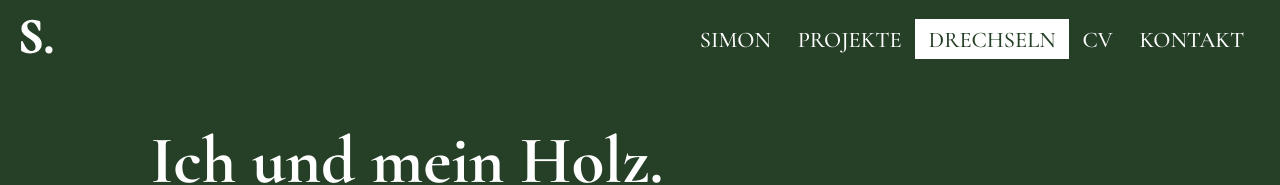
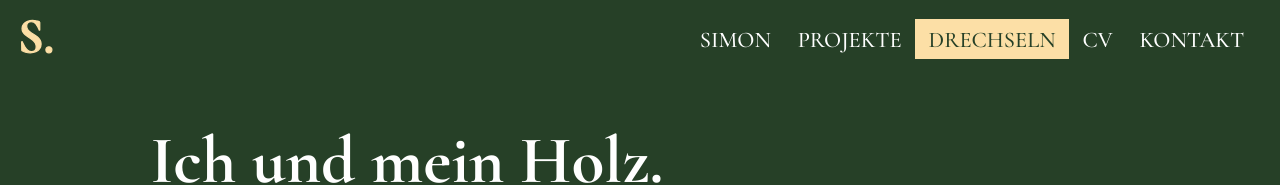
Before and after one commit to heinbl/smey.one, a Next.js app: page /drechseln in a window 1280 px wide. Shown: the top 185 px of the page. Built offline with nearby package versions, Linux system fonts and the light colour scheme.

Commit message:
add new accent colorization

```diff
--- a/components/Header/Header.module.css
+++ b/components/Header/Header.module.css
@@ -204,7 +204,7 @@
     height: 100%;
     width: 100% !important;
     margin: auto;
-    background-color: var(--font);
+    background-color: var(--accent) !important;
     transition: all ease-in .15s;
     z-index: -1;
 }
@@ -219,7 +219,7 @@
     height: 100%;
     width: 0;
     margin: auto;
-    background-color: var(--font);
+    background-color: var(--accent);
     transition: all ease-in .15s;
     z-index: -1;
 }
@@ -235,9 +235,9 @@
 }
 
 .headerImage {
-    stroke: var(--font);
+    stroke: var(--accent);
     /* stroke-width: 2%; */
-    color: var(--font);
+    color: var(--accent);
     height: auto;
     min-width: 50px;
     width: 3vw;
@@ -248,7 +248,7 @@
 
 .headerImage:hover {
     color: var(--background);
-    stroke: var(--font);
+    stroke: var(--accent);
 }
 
 .headerImage:hover {
--- a/components/Header/header.tsx
+++ b/components/Header/header.tsx
@@ -80,7 +80,7 @@ return (
                 className={styles.hamburgerItem}
                 target="_blank"
                 rel="noopener noreferrer"
-                href="mailto:simon.meyer@mailbox.org"
+                href="mailto:hej-simon@mailbox.org"
                 onClick={() => setShowHamburger(!false)}
                 >
                 Kontakt
@@ -113,7 +113,7 @@ return (
               <Link
                 target="_blank"
                 rel="noopener noreferrer"
-                href="mailto:simon.meyer@mailbox.org">
+                href="mailto:hej-simon@mailbox.org">
                 Kontakt
               </Link>
         { /* <Link href="/" className={ styles.navItem }>About</Link> */}
--- a/styles/App.module.css
+++ b/styles/App.module.css
@@ -30,7 +30,7 @@
     position: relative;
     text-decoration: none;
     display: inline-block;
-    background-color: var(--font);
+    background-color: var(--accent);
     color: var(--background);
     transition: all .2s ease-in;
 }
@@ -59,6 +59,7 @@
 
 .quote figcaption {
     font-size: 1.5rem;
+    color: var(--accent);
 }
 
 .light {
@@ -131,7 +132,7 @@
 .actionButton::after {
     content: '';
     position: absolute;
-    background-color: var(--font);
+    background-color: var(--accent);
     top:0;
     bottom: 0;
     left: 0;
@@ -148,6 +149,7 @@
 .actionButton:hover {
     cursor: pointer;
     color: var(--background);
+    border-color: var(--accent);
 }
 
 .pageLink, .pageLink:visited, .pageLink:link {
--- a/styles/globals.css
+++ b/styles/globals.css
@@ -13,12 +13,13 @@
     /* --accent: rgb(60, 82, 51); */
     /* --accent: rgb(216, 216, 246); */
     /* --accent: rgb(242, 193, 78); */
-    --accent: rgb(220, 255, 253);
+    /* --accent: rgb(220, 255, 253); */
+    --accent: rgb(252, 223, 166);
     /* --accent: rgb(0, 0, 0); */
     /* --link: rgb(38, 64, 39); */
     --link: rgb(220, 255, 253);
     /* --link-visited: rgb(60, 82, 51); */
-    --link-visited: rgb(71, 128, 125);
+    --link-visited: rgb(250, 206, 117);
     --shadow: rgba(100, 100, 111, 0.3);
 }
 
@@ -63,6 +64,10 @@ p {
 a {
     text-decoration: underline;
     color: var(--accent);
+}
+
+a:hover {
+  color: var(--link-visited);
 }
 
 a:link:visited {
```
